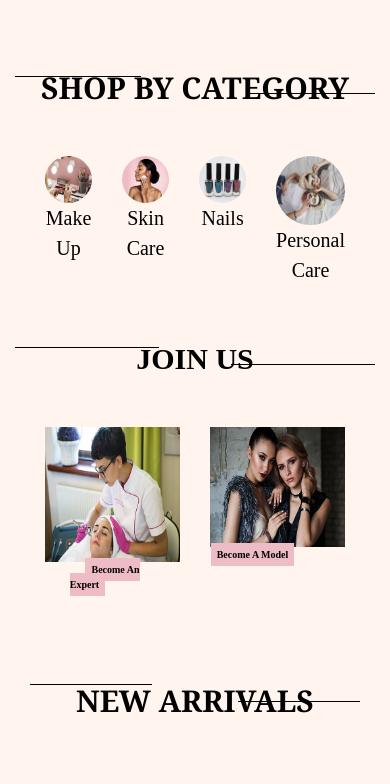
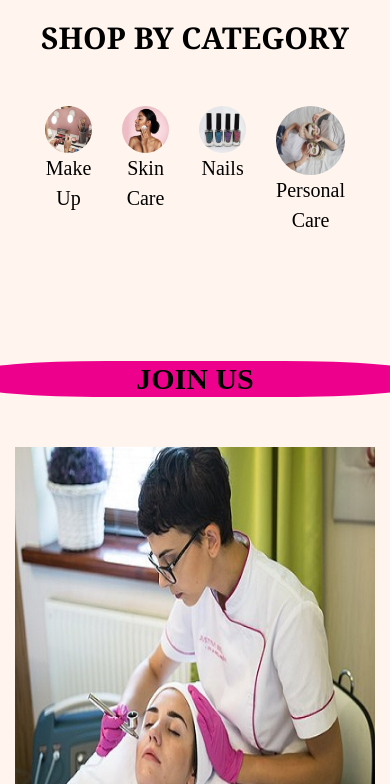
Before and after one commit to Temitope-Apatira/Patracosmetics, a plain HTML site: page index.html in a window 390 px wide. Shown: the part 700-1484 px from the top of the page. Drawn offline with Linux system fonts and the light colour scheme; files that its build step writes are made by us from their sources; files whose address does not match are found by name.

Commit message:
Add files via upload

```diff
--- a/index.html
+++ b/index.html
@@ -7,6 +7,8 @@
         <meta name='description' content='Patra cosmetics is the only nigerian costmetic brand that offers customized delivery with a high value for customer satisfaction amd retention'>
         <meta name='author' content='Temitope'>
         <meta name='veiwport' content='width=device-width' initial-scale='1.0'>
+        <meta charset="utf-8">
+        <meta name="viewport" content="width=device-width, initial-scale=1, shrink-to-fit=no">
 
         <link rel="stylesheet" type="text/css" href="bootstrap/css/bootstrap.css">
         <link rel="stylesheet" type="text/css" href="bootstrap/css/animate.min.css">
@@ -23,9 +25,9 @@
         <div class="col-md-12 theme">
             <h1 style='font-size:60px;margin:0px;padding:0px' align='center'><span style='color:#ED008C;font-size:60px'>PATRA</span> COSMETICS</h1>
         </div>
-        <nav class="navbar navbar-expand-md navbar-light bg">
+        <nav class="navbar navbar-expand-lg navbar-light bg">
             <button class="navbar-toggler" type="button" data-toggle="collapse" data-target="#navbarSupportedContent" aria-controls="navbarSupportedContent" aria-expanded="false" aria-label="Toggle navigation">
-              <span class="navbar-toggler-icon"></span>
+              <span class="navbar-toggler-icon" style="color: black;"></span>
             </button>
 
             <div class="collapse navbar-collapse" id="navbarSupportedContent">
@@ -68,7 +70,7 @@
         <div class="container-fluid">
            <div col-md-12>
             <br><br>
-                <hr align='left' color='black' width='35%' display='inline'> <hr align='right' color='black' width='35%'>
+                <hr align='left' color='black' width='35%' display='inline' class="d-none d-lg-block"> <hr align='right' color='black' width='35%' class="d-none d-lg-block">
                 <h1 align='center' style='font-size:30px;margin:-40px;font-family:georgia'><b>SHOP BY CATEGORY</b></h1>
 
             <br><br><br>
@@ -93,16 +95,15 @@
             </div>
         </div>
         <!-- shopping ends -->
-
+      <div style="height: 150px;"></div>
         <!-- joinus starts -->
         <div class="container-fluid">
             <div col-md-12>
-                <br>
-                <hr align='left' color='black' width='40%' display='inline'> <hr align='right' color='black' width='40%'>
-                <h1 align='center' style='font-size:30px;margin:-40px;'><b>JOIN US</b></h1>
+
+                <h1 align='center' style='font-size:30px;margin:-40px;background-color: #ED008C;border-radius: 30%;'><b>JOIN US</b></h1>
                 <br><br><br>
             </div>
-            <div class="col-md-12 join">
+            <div class="row join">
                 <div class="col-md-5">
                    <img src='images/beau.jpg'class="img-fluid">
                    <p class='arr' align='center'><b><a href='' style='text-transform:capitalize;margin-top:0px;background-color:#EEBCC5;padding:6px'>Become an expert</a></b></p>
@@ -119,11 +120,11 @@
         <div class="container-fluid">
             <div class="col-md-12">
                 <br><br>
-                <hr align='left' color='black' width='37%' display='inline'> <hr align='right' color='black' width='37%'>
+                <hr align='left' class="d-none d-lg-block" color='black' width='37%' display='inline'> <hr align='right' class="d-none d-lg-block" color='black' width='37%'>
                 <p align='center' style='font-size:30px;margin:-40px;font-family:georgia'><b>NEW ARRIVALS</b></p>
                 <br><br><br><br>
             </div>
-            <div class="col-md-12 arrivals">
+            <div class="row arrivals ">
                 <div class="col-md-3">
                     <img src='images/blender.jpg' class='img-fluid' >
                     <p class='arr' align='center'><b>Beauty Blender</b></p>
--- a/patra.css
+++ b/patra.css
@@ -39,11 +39,11 @@ body{
 
     border-radius:50%
 	}
-
+/*
 .arrivals{
     display:flex;
 
-    }
+    } */
 a:hover{
     background-color:#ED008C;
 }
@@ -54,7 +54,7 @@ a:hover{
     flex-wrap: wrap;
     }
     .arr{
-        font-size:10px;
+        font-size:20px;
         }
 h1{
     font-family:"baskerville old face",serif
@@ -68,10 +68,11 @@ font-family:centaur, serif
 }
 
 a{
-	text-decoration:none;
+	text-decoration:dotted;
 	color:black;
 	text-transform:capitalize;
-	margin-right:50px
+	margin-right:50px;
+    border-radius: 30%;
 	}
 
 .foot{	display: flex;
```
